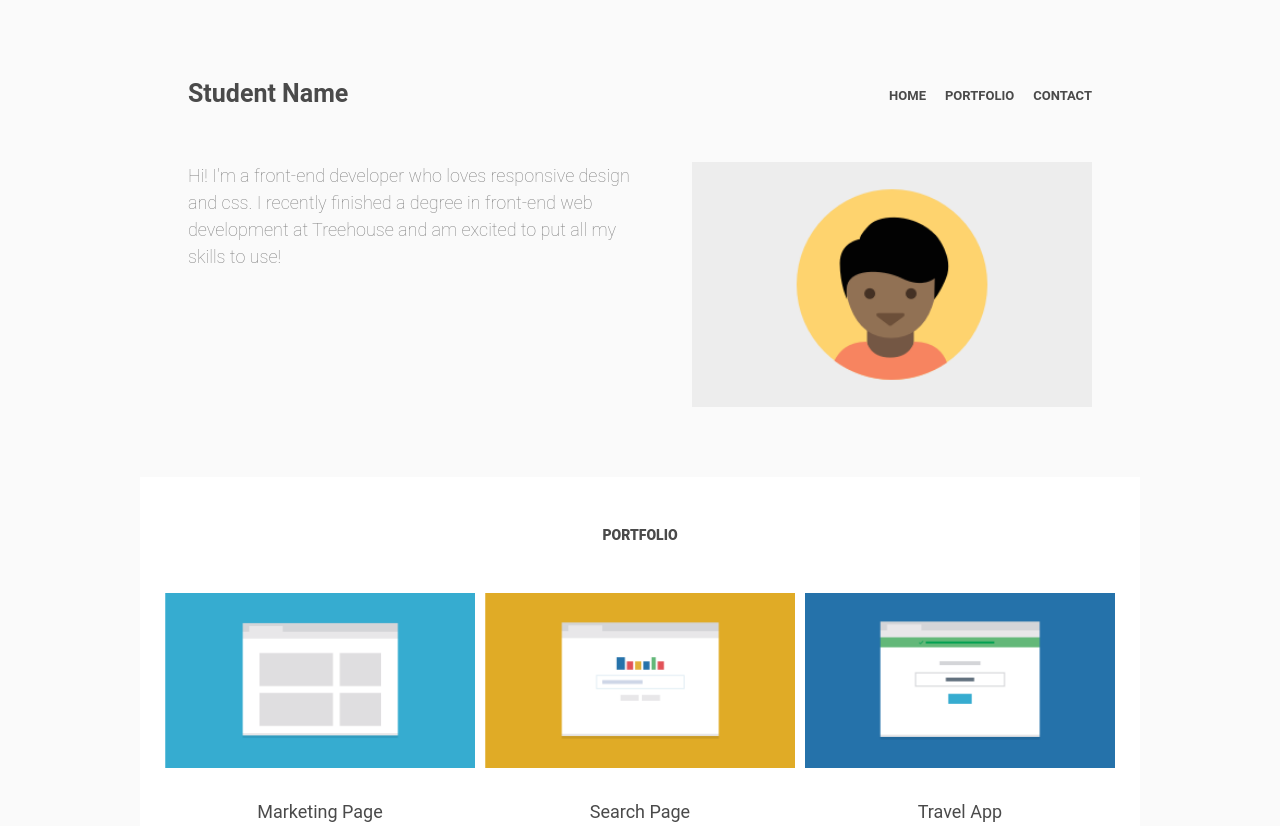
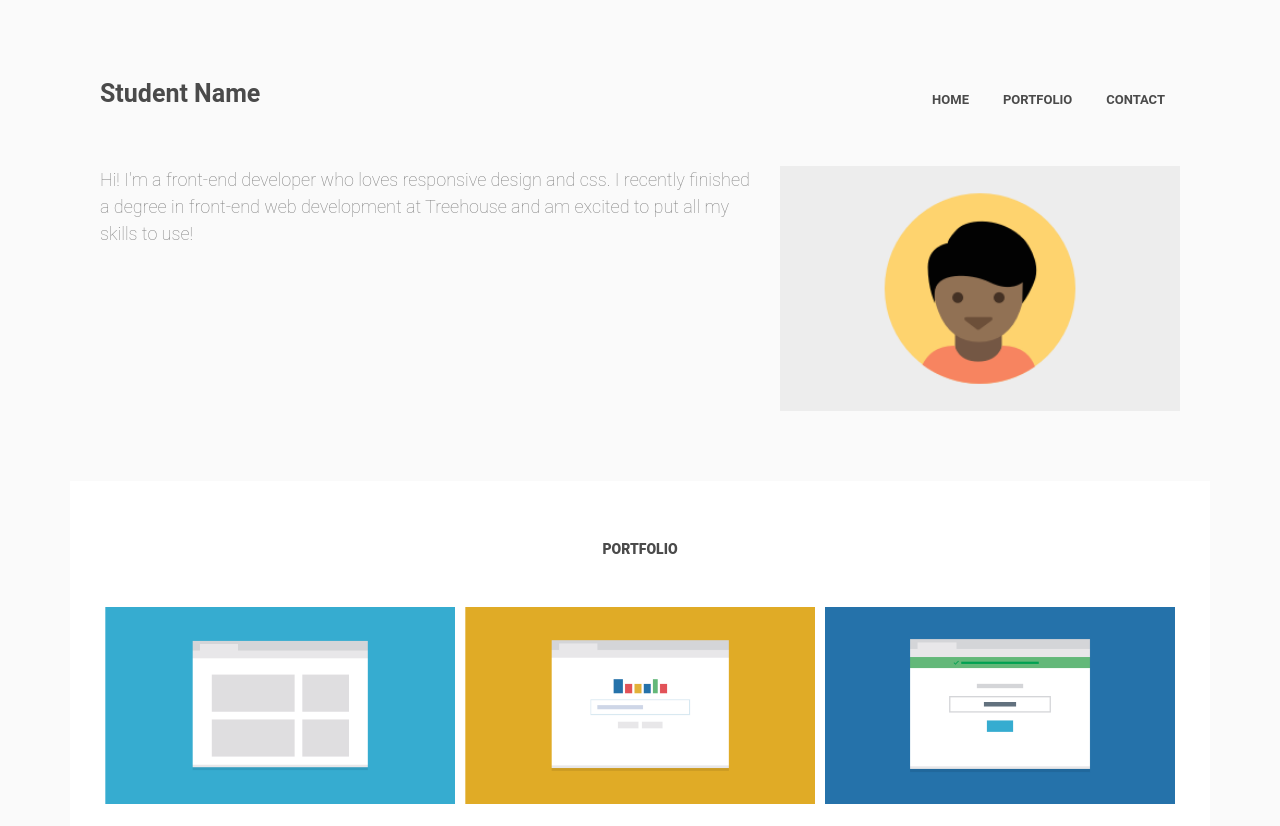
Before and after one commit to dianaseul/FEWD-Project-2, a plain HTML site: page index.html in a window 1280 px wide. Shown: the top 826 px of the page. Drawn offline with Linux system fonts and the light colour scheme.

Commit message:
Finished match to mockups

```diff
--- a/css/styles.css
+++ b/css/styles.css
@@ -1,12 +1,13 @@
 
-/* universal */
+/* -----> UNIVERSAL <------ */
+
+* {
+    box-sizing: border-box;
+}
 
 body {
     font-family: 'Roboto', sans-serif;
-}
-
-* {
-    box-sizing: border-box;
+    background-color: rgb(250,250,250);
 }
 
 p {
@@ -14,11 +15,15 @@ p {
     font-weight: lighter;
 }
 
+.page-constraint {
+    max-width: 1200px;
+    margin: auto;
+}
 
-/* header styling */
+
+/* Header Styling */
 
 header {
-    background-color: rgb(250,250,250);
     color: rgb(74, 74, 74);
     padding: 25px 15px 40px;
     text-align: center;
@@ -28,7 +33,7 @@ h1 {
     margin: 0;
     font-size: 25px;
     font-weight: bold;
-    padding-bottom: 25px;
+    padding-bottom: 15px;
 }
 
 nav ul {
@@ -46,6 +51,15 @@ nav li {
     margin: 5px 0;
 }
 
+.header-nav a:link {
+    text-decoration: none;
+    color: rgb(74, 74, 74);
+}
+
+.header-nav a:visited {
+    color: rgb(127,127,127);
+}
+
 .about img {
     margin: 30px 0;
     width: 200px;
@@ -57,9 +71,10 @@ nav li {
 }
 
 
-/* portfolio styling */
+/* Portfolio Styling */
 
 .portfolio {
+    background-color: white;
     padding: 20px 15px 20px;
     text-align: center;
     color: rgb(74, 74, 74);
@@ -95,11 +110,10 @@ h3 {
 }
 
 
-/* contact styling */
+/* Contact Styling */
 
 .contact {
     text-align: center;
-    background-color: rgb(250,250,250);
     padding: 65px 15px 70px;
 }
 
@@ -132,19 +146,13 @@ h3 {
 
 .contact a:visited {
     color: rgb(74, 74, 74);
-    font-weight: bold;
 }
 
 
-/* footer styling */
-
-footer {
-    background-color: rgb(250,250,250);
-    padding: 0 30px;
-}
+/* Footer Styling */
 
 .inner-footer { /* border between contact & footer */
-    border-top: solid .5px black;
+    border-top: solid .5px rgb(127,127,127);
     padding: 30px 0;
 }
 
@@ -182,7 +190,7 @@ footer {
 }
 
 
-/* 768px Breakpoint */
+/* -----> 768px Breakpoint <----- */
 
 @media (min-width: 768px) {
 
@@ -193,31 +201,36 @@ footer {
     }
 
 
+    /* 768px Header Styling */
 
-    /* 768 header styling */
+    header {
+        padding: 40px 20px 20px;
+    }
 
-    nav li {
+    header ul {
+        margin-top: 0;
+    }
+
+    .header-nav li {
         display: inline;
         background: none;
-        padding: 15px;
+        padding: 0 15px;
     }
 
-    header a:link {
+    .header-nav a:link {
         text-decoration: none;
         text-transform: uppercase;
         color: rgb(74, 74, 74);
         font-weight: bold;
     }
 
-    header a:visited {
-        text-decoration: none;
+    .header-nav a:visited {
         color: rgb(127,127,127);
     }
 
     .about img {
         float: right;
-        padding-left: 15px;
-        padding-right: 30px;
+        padding-left: 20px;
         width: 300px;
     }
 
@@ -225,12 +238,11 @@ footer {
         display: block;
         text-align: left;
         font-size: 15px;
-        width: 450px;
-        padding: 30px 30px;
+        padding: 30px 0;
     }
 
 
-    /* 768 portfolio styling */
+    /* 768px Portfolio Styling */
 
     .portfolio {
         padding-left: 20px;
@@ -250,14 +262,18 @@ footer {
     }
 
 
-    /* 768 contact styling */
+    /* 768px Contact Styling */
 
     .contact p {
         padding: 50px 140px;
     }
 
 
-    /* 768 footer styling */
+    /* 768px Footer Styling */
+
+    footer {
+        margin: 0 30px;
+    }
 
     .footer-top {
         display: none;
@@ -286,15 +302,11 @@ footer {
 }
 
 
-/* 1024px Screen Size Breakpoint */
+/* -----> 1024px Screen Size Breakpoint <----- */
 
 @media (min-width: 1024px) {
 
-    body {
-        background-color: rgb(250,250,250);
-        max-width: 1024px;
-        margin: auto;
-    }
+    /* 1024px Header Styling */
 
     header {
         padding: 60px 60px 40px;
@@ -305,50 +317,48 @@ footer {
         float: left;
         margin: 20px 0;
         padding: 0;
-
+        width: 50%;
+        text-align: left;
     }
 
-    header li {
-        padding: 0 0 15px 15px;
-        text-transform: uppercase;
+    header ul {
+        margin-top: 20px;
     }
 
-    header a:link {
+    .header-nav {
+        float: right;
+        width: 50%;
+        text-align: right;
+    }
+
+    .header-nav a:link {
         color: rgb(74, 74, 74);
         font-weight: bold;
         text-decoration: none;
     }
 
-    header a:visited {
+    .header-nav a:visited {
         color: rgb(127,127,127);
-        text-decoration: none;
-    }
-
-    header nav {
-        text-align: right;
     }
 
     .about img {
+        padding: 0;
+        margin-left: 30px;
         width: 400px;
-        padding: 0;
-
     }
 
     .about p {
         font-size: 18px;
-        padding: 30px 30px 30px 0;
-        width: 500px;
+        padding: 30px 30px 0 0;
     }
 
 
-    /* 1024 Portfolio Styling */
+    /* 1024px Portfolio Styling */
 
     .portfolio {
-        max-width: 1000px;
-        margin: auto;
-        padding: 20px;
+        margin: 0 30px;
+        padding: 30px;
         background-color: white;
-
     }
 
     .example {
@@ -358,7 +368,7 @@ footer {
     }
 
 
-    /* 1024 Contact Styling */
+    /* 1024px Contact Styling */
 
     .contact p {
        padding-right: 250px;
@@ -367,4 +377,9 @@ footer {
     }
 
 
+    /* 1024px Footer Styling */
+
+    footer {
+        margin: 0 60px;
+    }
 }
--- a/index.html
+++ b/index.html
@@ -11,16 +11,18 @@
 </head>
 
 <body>
-
+<div class="page-constraint">
     <header class="clearfix">
-        <h1>Student Name</h1>
-        <nav>
+        <div class="header-top clearfix">
+            <h1>Student Name</h1>
+            <nav class="header-nav">
             <ul>
                 <li><a href="#">home</li></a>
                 <li><a href="#portfolio">portfolio</a></li>
                 <li><a href="#contact">contact</a></li>
             </ul>
-        </nav>
+            </nav>
+        </div>
         <div class="about clearfix">
             <img src="responsive_layout_v3/images/responsive-layout-profile.png" alt="Profile image of student">
             <p>Hi! I'm a front-end developer who loves responsive design and css. I recently finished a degree in front-end web development at Treehouse and am excited to put all my skills to use!</p>
@@ -84,7 +86,7 @@
             </div>
         </div>
     </footer>
-
+</div>
 </body>
 
 </html>
```
